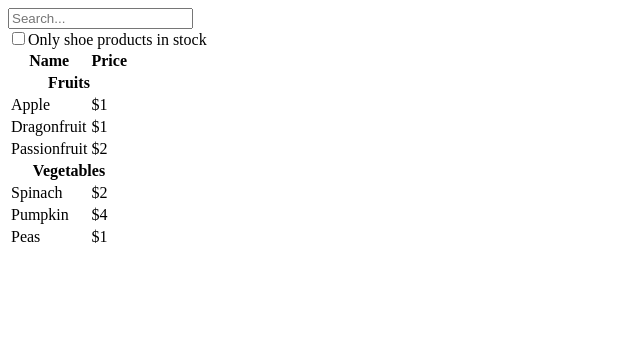
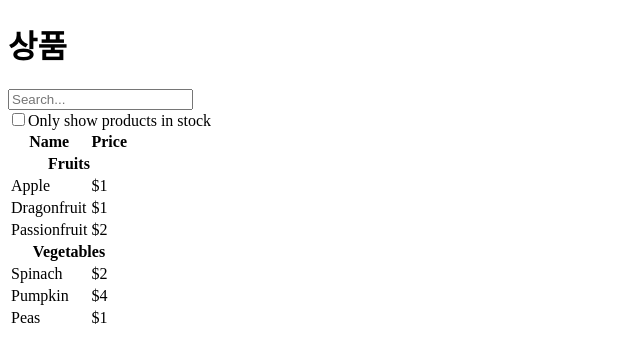
Before and after one commit to ShinjungOh/2023-learn-react, a React (Vite) app in the folder 2023-03-21/: page / in a window 1280 px wide. Shown: the top 362 px of the page, without its empty margins (0-640 px from the left). Built offline with nearby package versions, Linux system fonts and the light colour scheme.

Commit message:
refactor: FilterableProductTable, SearchBar, CheckBoxField 컴포넌트 분리

```diff
--- a/2023-03-21/src/App.tsx
+++ b/2023-03-21/src/App.tsx
@@ -1,5 +1,5 @@
 import Product from './types/Product';
-import ProductTable from './components/ProductTable';
+import FilterableProductTable from './components/FilterableProductTable';
 
 const products: Product[] = [
   { category: 'Fruits', price: '$1', stocked: true, name: 'Apple' },
@@ -12,19 +12,9 @@ const products: Product[] = [
 
 export default function App() {
   return (
-    <div className='filterable-product-table'>
-      <div className='search-bar'>
-        <div>
-          <input type='text' placeholder='Search...' />
-        </div>
-        <div>
-          <input type='checkbox' id='only-stock' />
-          <label htmlFor='only-stock'>
-            Only shoe products in stock
-          </label>
-        </div>
-      </div>
-      <ProductTable products={products} />
-    </div>
+    <>
+      <h1>상품</h1>
+      <FilterableProductTable products={products}/>
+    </>
   );
 }
--- /dev/null
+++ b/2023-03-21/src/components/CheckBoxField.tsx
@@ -0,0 +1,18 @@
+import { useRef } from 'react';
+
+type CheckBoxFieldProps = {
+  label: string;
+}
+
+export default function CheckBoxField({ label }: CheckBoxFieldProps) {
+  const id = useRef(`checkbox-${label}`.replace(/ /g, '-').toLowerCase());
+
+  return (
+    <div>
+      <input type='checkbox' id={id.current} />
+      <label htmlFor={id.current}>
+        {label}
+      </label>
+    </div>
+  );
+}
--- /dev/null
+++ b/2023-03-21/src/components/FilterableProductTable.tsx
@@ -0,0 +1,16 @@
+import SearchBar from './SearchBar';
+import ProductTable from './ProductTable';
+import Product from '../types/Product';
+
+type FilterableProductTableProps = {
+  products: Product[];
+}
+
+export default function FilterableProductTable({ products }: FilterableProductTableProps) {
+  return (
+    <div>
+      <SearchBar />
+      <ProductTable products={products} />
+    </div>
+  );
+}
--- /dev/null
+++ b/2023-03-21/src/components/SearchBar.tsx
@@ -0,0 +1,12 @@
+import CheckBoxField from './CheckBoxField';
+
+export default function SearchBar() {
+  return (
+    <div className='search-bar'>
+      <div>
+        <input type='text' placeholder='Search...' />
+      </div>
+      <CheckBoxField label='Only show products in stock' />
+    </div>
+  );
+}
```
